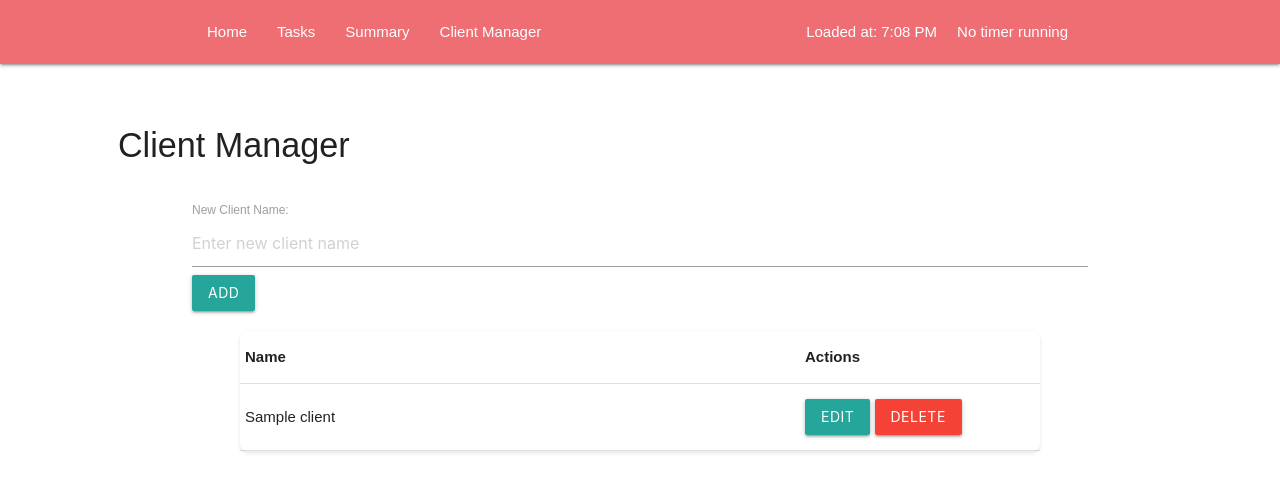
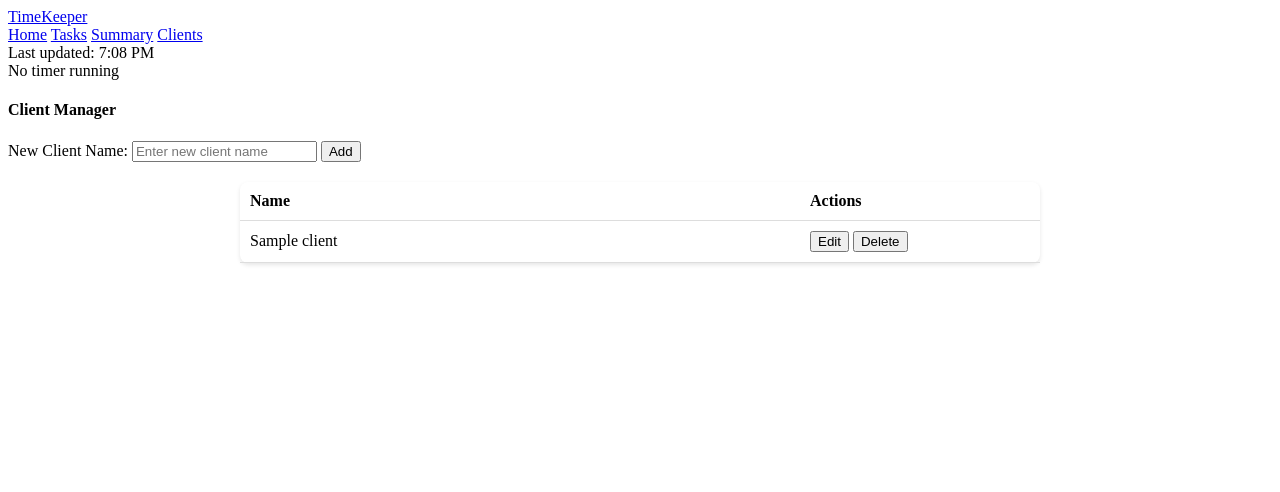
Before and after one commit to Matthew-05/Time-Keeper, a Flask app: page /client_manager in a window 1280 px wide. Shown: the top 492 px of the page. Run offline with Flask 3, Linux system fonts and the light colour scheme; tables that the repository leaves empty hold one stand-in row (values such as "Sample post"); data that the repository does not hold is empty.

Commit message:
better styling

```diff
--- a/templates/navbar.html
+++ b/templates/navbar.html
@@ -1,108 +1,78 @@
-<!-- navbar.html -->
- <head>
-  <style>
-          body {
-        font-family: Arial, sans-serif;
-      }
-  </style>
- </head>
-<link
-      rel="stylesheet"
-      href="https://cdnjs.cloudflare.com/ajax/libs/materialize/1.0.0/css/materialize.min.css"
-    />
-     <link href="https://fonts.googleapis.com/icon?family=Material+Icons" rel="stylesheet">
-    <script src="https://cdnjs.cloudflare.com/ajax/libs/materialize/1.0.0/js/materialize.min.js"></script>
-
-<nav class="navbar">
-  <div class="navbar-container container">
-    <ul class="navbar-nav" style="margin-right: auto">
-      <li class="nav-item">
-        <a class="nav-link" href="/">Home</a>
-      </li>
-      <li class="nav-item">
-        <a class="nav-link" href="/task_browser">Tasks</a>
-      </li>
-      <li class="nav-item">
-        <a class="nav-link" href="/summary">Summary</a>
-      </li>
-      <li class="nav-item">
-        <a class="nav-link" href="/client_manager">Client Manager</a>
-      </li>
-
-    </ul>
-    <ul class="navbar-nav right" style="padding-right: 20px;">
-      <li class="nav-item" style="margin-right: 20px;">
-        <span class="nav-link">Loaded at: <span id="load-time">Test</span></span>
-      </li>
-      <li class="nav-item">
-        <span class="nav-link"
-          ><span id="timer">Loading...</span>
-      </li>
-    </ul>
+<nav class="bg-white border-b border-gray-200 fixed w-full z-30 top-0">
+  <div class="max-w-7xl mx-auto px-4 sm:px-6 lg:px-8">
+    <div class="flex justify-between h-16">
+      <div class="flex items-center space-x-8">
+        <a href="/" class="text-xl font-bold text-blue-600">TimeKeeper</a>
+        <div class="hidden md:flex space-x-6">
+          <a href="/" class="px-3 py-2 text-sm font-medium text-gray-900 hover:text-blue-600 transition-colors">Home</a>
+          <a href="/task_browser" class="px-3 py-2 text-sm font-medium text-gray-500 hover:text-blue-600 transition-colors">Tasks</a>
+          <a href="/summary" class="px-3 py-2 text-sm font-medium text-gray-500 hover:text-blue-600 transition-colors">Summary</a>
+          <a href="/client_manager" class="px-3 py-2 text-sm font-medium text-gray-500 hover:text-blue-600 transition-colors">Clients</a>
+        </div>
+      </div>
+      <div class="flex items-center space-x-6">
+        <div class="flex items-center space-x-2 text-sm text-gray-500">
+          <span class="hidden sm:inline">Last updated:</span>
+          <span id="load-time" class="font-medium text-gray-900"></span>
+        </div>
+        <div class="flex items-center bg-blue-50 px-3 py-1.5 rounded-full">
+          <span id="timer" class="text-sm font-medium text-blue-600">Loading...</span>
+        </div>
+      </div>
+    </div>
   </div>
 </nav>
 
-<div class="row"></div>
-<div class="row"></div>
 <script>
-  let clientTimer;
+  let clientTimer
 
-  document.addEventListener("DOMContentLoaded", function () {
-    checkForUnfinishedTask();
-    const loadTime = new Date();
-const loadTimeString = loadTime.toLocaleString('en-US', { hour: 'numeric', minute: 'numeric', hour12: true });
-document.getElementById("load-time").textContent = loadTimeString;
-  });
+  document.addEventListener('DOMContentLoaded', function () {
+    checkForUnfinishedTask()
+    const loadTime = new Date()
+    const loadTimeString = loadTime.toLocaleString('en-US', { hour: 'numeric', minute: 'numeric', hour12: true })
+    document.getElementById('load-time').textContent = loadTimeString
+  })
 
   function startTimer(startingTime) {
     clientTimer = setInterval(function () {
-      startingTime++;
-      updateTimerDisplay(startingTime);
-    }, 1000);
+      startingTime++
+      updateTimerDisplay(startingTime)
+    }, 1000)
   }
 
   function stopTimer() {
-    clearInterval(clientTimer);
+    clearInterval(clientTimer)
   }
 
   function secondsSinceMidnight(timeString) {
-    const [hours, minutes, seconds] = timeString.split(':').map(Number);
-    return hours * 3600 + minutes * 60 + seconds;
-}
+    const [hours, minutes, seconds] = timeString.split(':').map(Number)
+    return hours * 3600 + minutes * 60 + seconds
+  }
 
   async function checkForUnfinishedTask() {
-    const response = await fetch("/unfinished_tasks");
-        const tasks = await response.json();
-        if (tasks.length > 0) {
-          const taskStartTime = secondsSinceMidnight(tasks[0].start_time);
-          const now1 = new Date();
-          const startOfDay = new Date(now1.getFullYear(), now1.getMonth(), now1.getDate());
-          const currentSeconds1 = (now1 - startOfDay) / 1000; // Convert milliseconds to seconds
-
-          const startingTime = currentSeconds1 - taskStartTime;
-          console.log(currentSeconds1)
-          console.log(taskStartTime)
-          startTimer(startingTime);
-        } else {
-          updateTimerDisplay("No timer running")
-      }}
-
+    const response = await fetch('/unfinished_tasks')
+    const tasks = await response.json()
+    if (tasks.length > 0) {
+      const taskStartTime = secondsSinceMidnight(tasks[0].start_time)
+      const now1 = new Date()
+      const startOfDay = new Date(now1.getFullYear(), now1.getMonth(), now1.getDate())
+      const currentSeconds1 = (now1 - startOfDay) / 1000
+      const startingTime = currentSeconds1 - taskStartTime
+      startTimer(startingTime)
+    } else {
+      updateTimerDisplay('No timer running')
+    }
+  }
 
   function updateTimerDisplay(seconds) {
-    if (seconds === "No timer running") {
-      document.getElementById("timer").innerText = "No timer running";
+    if (seconds === 'No timer running') {
+      document.getElementById('timer').innerText = 'No timer running'
     } else {
-      const hours = Math.floor(seconds / 3600);
-      const minutes = Math.floor((seconds % 3600) / 60);
-      const remainingSeconds = parseInt(seconds % 60);
-
-      const formattedTime = `Task Running: ${hours.toString().padStart(2, "0")}:${minutes
-        .toString()
-        .padStart(2, "0")}:${remainingSeconds.toString().padStart(2, "0")}`;
-
-      console.log(typeof(formattedTime))
-
-      document.getElementById("timer").innerText = formattedTime;
+      const hours = Math.floor(seconds / 3600)
+      const minutes = Math.floor((seconds % 3600) / 60)
+      const remainingSeconds = parseInt(seconds % 60)
+      const formattedTime = `Task Running: ${hours.toString().padStart(2, '0')}:${minutes.toString().padStart(2, '0')}:${remainingSeconds.toString().padStart(2, '0')}`
+      document.getElementById('timer').innerText = formattedTime
     }
   }
 </script>
```
Also changed, not shown: templates/index.html (+44 -28 lines).
